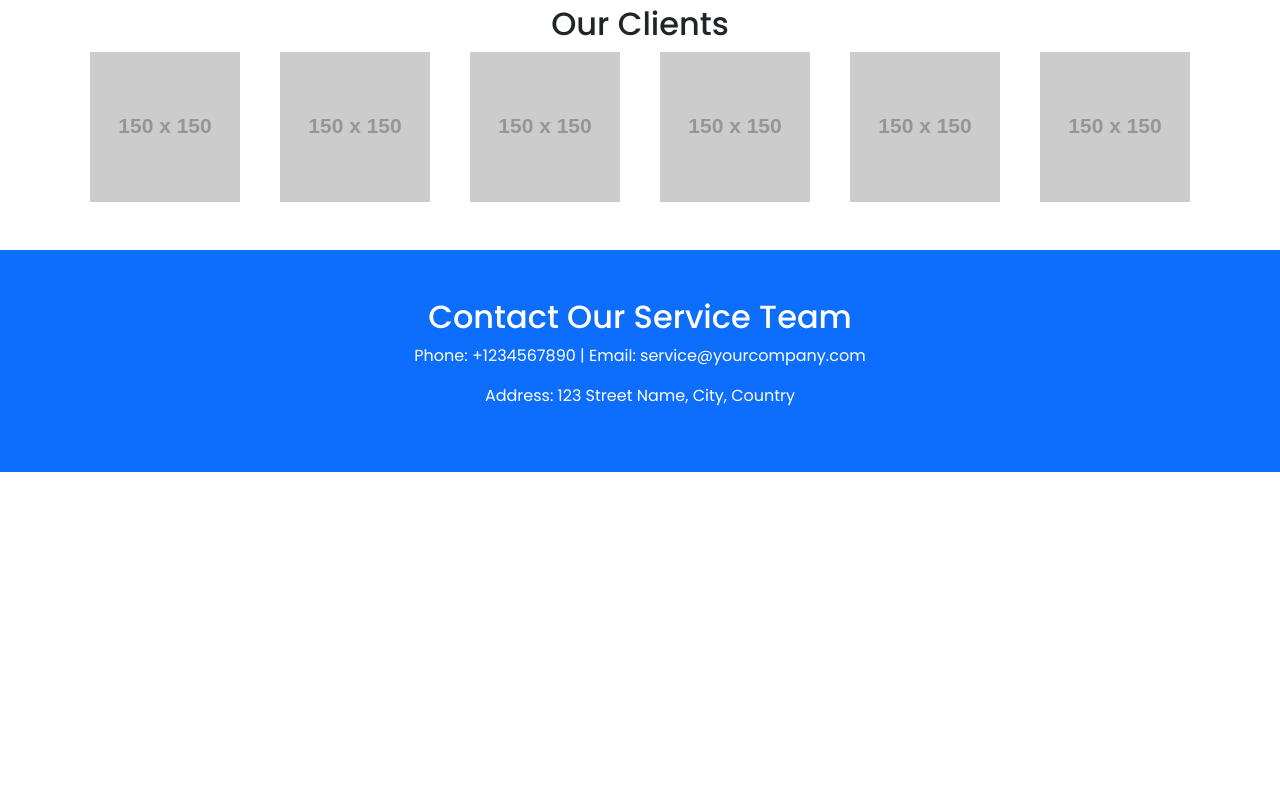
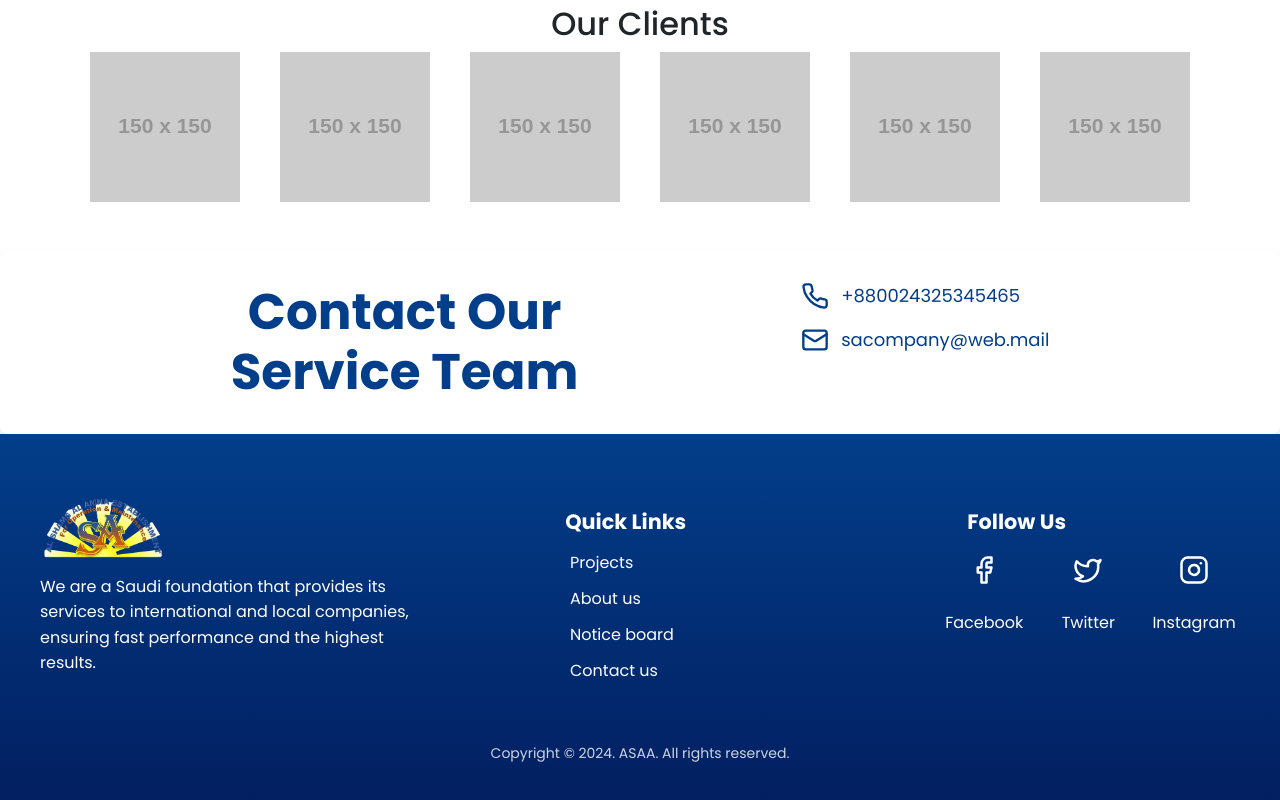
Before and after one commit to masud1901/SA-east-website-project, a React (Vite) app: page / in a window 1280 px wide. Shown: the part 3948-4748 px from the top of the page. Before the commit the page ends 4420 px from the top, so only its background shows below. Built offline with nearby package versions, Linux system fonts and the light colour scheme.

Commit message:
The footer and contact us part done

```diff
--- a/package.json
+++ b/package.json
@@ -17,6 +17,7 @@
     "@fortawesome/free-solid-svg-icons": "^6.6.0",
     "@fortawesome/react-fontawesome": "^0.2.2",
     "bootstrap": "^5.3.3",
+    "lucide-react": "^0.436.0",
     "react": "^18.3.1",
     "react-bootstrap": "^2.10.4",
     "react-dom": "^18.3.1",
--- a/src/App.jsx
+++ b/src/App.jsx
@@ -1,10 +1,11 @@
 import NoticeBoard from "./components/noticeBoard";
 import AboutSection from "./components/AboutSection";
 import ClientsSection from "./components/ClientsSection";
-import ContactSection from "./components/ContactSection";
+import Footer from "./components/Footer";
 import GoalsSection from "./components/GoalsSection";
 import Header from "./components/Header";
 import HeroSection from "./components/HeroSection";
+import ContactUs from "./components/ContactUs";
 import ProjectsSlider from "./components/ProjectsSlider";
 import ServicesSection from "./components/ServicesSection";
 import WhyUsSection from "./components/WhyUsSection";
@@ -21,7 +22,8 @@ const App = () => {
       <ServicesSection />
       <GoalsSection />
       <ClientsSection />
-      <ContactSection />
+      <ContactUs />
+      <Footer />
     </>
   );
 };
--- a/src/components/AboutSection.jsx
+++ b/src/components/AboutSection.jsx
@@ -41,7 +41,7 @@ const About = () => {
               professionals has led us to come up with competitive products to
               satisfy our clients.
             </p>
-            <a href="">
+            <a href="#">
               <button>READ MORE {`->`}</button>
             </a>
           </div>
--- a/src/components/ContactSection.jsx
+++ /dev/null
@@ -1,16 +0,0 @@
-const ContactSection = () => {
-  return (
-    <section
-      id="contact"
-      className="contact-section py-5 bg-primary text-white"
-    >
-      <div className="container text-center">
-        <h2>Contact Our Service Team</h2>
-        <p>Phone: +1234567890 | Email: service@yourcompany.com</p>
-        <p>Address: 123 Street Name, City, Country</p>
-      </div>
-    </section>
-  );
-};
-
-export default ContactSection;
--- /dev/null
+++ b/src/components/ContactUs.jsx
@@ -0,0 +1,24 @@
+import { Phone, Mail } from "lucide-react";
+import "../css/contactUs.css";
+
+const ContactSection = () => {
+  return (
+    <div className="contact-section">
+      <h2 className="contact-title">
+        <span>Contact Our</span> <span>Service Team</span>
+      </h2>
+      <div className="contact-info">
+        <div className="contact-item">
+          <Phone className="contact-icon" size={28} />
+          <span className="contact-item-text">+880024325345465</span>
+        </div>
+        <div className="contact-item">
+          <Mail className="contact-icon" size={28} />
+          <span className="contact-item-text">sacompany@web.mail</span>
+        </div>
+      </div>
+    </div>
+  );
+};
+
+export default ContactSection;
--- /dev/null
+++ b/src/components/Footer.jsx
@@ -0,0 +1,84 @@
+import { Facebook, Twitter, Instagram } from "lucide-react";
+import "../css/footer.css";
+
+const Footer = () => {
+  return (
+    <footer
+      className="footer"
+      style={{
+        background: "linear-gradient(to bottom, #023E8A, #021d5e)",
+      }}
+    >
+      <div className="footer__content">
+        <div className="footer__logo-section">
+          <img
+            src="src/assets/main-logo.png"
+            alt="Company Logo"
+            className="footer__logo"
+          />
+          <p className="footer__description">
+            We are a Saudi foundation that provides its services to
+            international and local companies, ensuring fast performance and the
+            highest results.
+          </p>
+        </div>
+
+        <div className="footer__links">
+          <h3 className="footer__section-title">Quick Links</h3>
+          <ul className="footer__link-list">
+            <li>
+              <a href="#projects" className="footer__link">
+                Projects
+              </a>
+            </li>
+            <li>
+              <a href="#about" className="footer__link">
+                About us
+              </a>
+            </li>
+            <li>
+              <a href="#notice" className="footer__link">
+                Notice board
+              </a>
+            </li>
+            <li>
+              <a href="#contact" className="footer__link">
+                Contact us
+              </a>
+            </li>
+          </ul>
+        </div>
+
+        <div className="footer__social">
+          <h3 className="footer__section-title">Follow Us</h3>
+          <div className="footer__social-icons">
+            <div className="icon-names-and-logo">
+              <a href="#facebook" className="footer__social-icon">
+                <Facebook size={30} />
+              </a>
+              <span>Facebook</span>
+            </div>
+            <div className="icon-names-and-logo">
+              <a href="#twitter" className="footer__social-icon">
+                <Twitter size={30} />
+              </a>
+              <span>Twitter</span>
+            </div>
+            <div className="icon-names-and-logo">
+              <a href="#instagram" className="footer__social-icon">
+                <Instagram size={30} />
+              </a>
+              <span>Instagram</span>
+            </div>
+          </div>
+        </div>
+      </div>
+
+      <div className="footer__copyright">
+        Copyright © {new Date().getFullYear()}. ASAA. All rights reserved.
+      </div>
+    </footer>
+  );
+};
+
+export default Footer;
--- /dev/null
+++ b/src/css/contactUs.css
@@ -0,0 +1,82 @@
+.contact-section {
+    background-color: white;
+    padding: 20px;
+    border-radius: 8px;
+    box-shadow: 0 4px 6px rgba(0, 0, 0, 0.1);
+    display: flex;
+    flex-direction: column;
+    align-items: center;
+}
+
+.contact-title {
+    font-size: 32px;
+    font-weight: bold;
+    color: #023e8a;
+    margin-bottom: 20px;
+    text-align: center;
+    display: flex;
+    flex-direction: column;
+}
+
+.contact-info {
+    display: flex;
+    flex-direction: column;
+    gap: 16px;
+    width: 100%;
+}
+
+.contact-item {
+    display: flex;
+    align-items: center;
+    justify-content: flex-start;
+}
+
+.contact-icon {
+    color: #023e8a;
+    margin-right: 12px;
+    flex-shrink: 0;
+}
+
+.contact-item .contact-item-text {
+    font-size: 16px;
+    color: #023e8a;
+}
+
+@media (min-width: 768px) {
+    .contact-section {
+        padding: 24px;
+        flex-direction: row;
+        justify-content: space-evenly;
+        align-items: flex-start;
+    }
+
+    .contact-title {
+        font-size: 40px;
+        margin-bottom: 0;
+        margin-right: 24px;
+    }
+
+    .contact-info {
+        width: auto;
+    }
+
+    .contact-item .contact-item-text {
+        font-size: 18px;
+    }
+}
+
+@media (min-width: 1024px) {
+    .contact-section {
+        padding: 32px;
+    }
+
+    .contact-title {
+        font-size: 50px;
+    }
+
+    .contact-item .contact-item-text {
+        font-size: large;
+        display: flex;
+        align-items:center;
+    }
+}
--- /dev/null
+++ b/src/css/footer.css
@@ -0,0 +1,144 @@
+.footer {
+    background-color: #1e3a8a;
+    color: white;
+    padding: 20px 20px;
+    font-family: Arial, sans-serif;
+}
+
+.footer__content {
+    max-width: 1200px;
+    margin: 0 auto;
+    display: flex;
+    flex-direction: column;
+    align-items: center;
+    gap: 2rem;
+}
+
+.footer__logo-section,
+.footer__links,
+.footer__social {
+    width: 100%;
+    text-align: center;
+}
+
+.footer__logo {
+    height: 4rem;
+    margin-bottom: 1rem;
+}
+
+.footer__description {
+    max-width: 100%;
+    font-size: 0.95rem;
+    line-height: 1.6;
+    text-align: justify;
+
+}
+
+.footer__section-title {
+    font-size: 1.2rem;
+    font-weight: bold;
+    margin-bottom: 1rem;
+    margin-top: 1rem;
+}
+
+.icon-names-and-logo {
+    display: flex;
+    align-items: center;
+    gap: 1.5rem;
+    flex-direction: column;
+}
+
+.footer__link {
+    color: white;
+    text-decoration: none;
+    display: inline-block;
+    margin-bottom: 0.75rem;
+    transition: color 0.3s ease;
+}
+
+.footer__link:hover {
+    color: #60a5fa;
+    text-decoration: underline;
+}
+
+.footer__social-icons {
+    display: flex;
+    justify-content: center;
+    gap: 1.5rem;
+}
+
+.footer__social-icon {
+    color: white;
+    transition:
+        color 0.3s ease,
+        transform 0.3s ease;
+    font-size: 1.5rem;
+}
+
+.footer__social-icon:hover {
+    color: #60a5fa;
+    transform: scale(1.1);
+}
+
+.footer__copyright {
+    text-align: center;
+    margin-top: 2rem;
+    font-size: 0.875rem;
+    opacity: 0.8;
+}
+
+@media (min-width: 640px) {
+    .icon-names-and-logo {
+        flex-direction: row;
+        flex-wrap: wrap;
+        justify-content: center;
+    }
+}
+
+@media (min-width: 768px) {
+    .footer__content {
+        flex-direction: row;
+        flex-wrap: wrap;
+        justify-content: space-between;
+        align-items: flex-start;
+    }
+
+    .footer__logo-section {
+        width: 100%;
+        text-align: left;
+    }
+
+    .footer__description {
+        max-width: 24rem;
+        text-align: left;
+    }
+
+    .footer__links,
+    .footer__social {
+        width: 45%;
+        text-align: left;
+    }
+}
+
+@media (min-width: 1024px) {
+    .footer {
+        padding: 60px 40px;
+    }
+
+    .footer__logo-section {
+        width: 33%;
+    }
+
+    .footer__links,
+    .footer__social {
+        width: 25%;
+    }
+
+    .footer__description {
+        font-size: 1rem;
+    }
+
+    .footer__section-title {
+        font-size: 1.3rem;
+    }
+}
```
Also changed, not shown: 1 other file (tests, documents, lock files or other folders).
